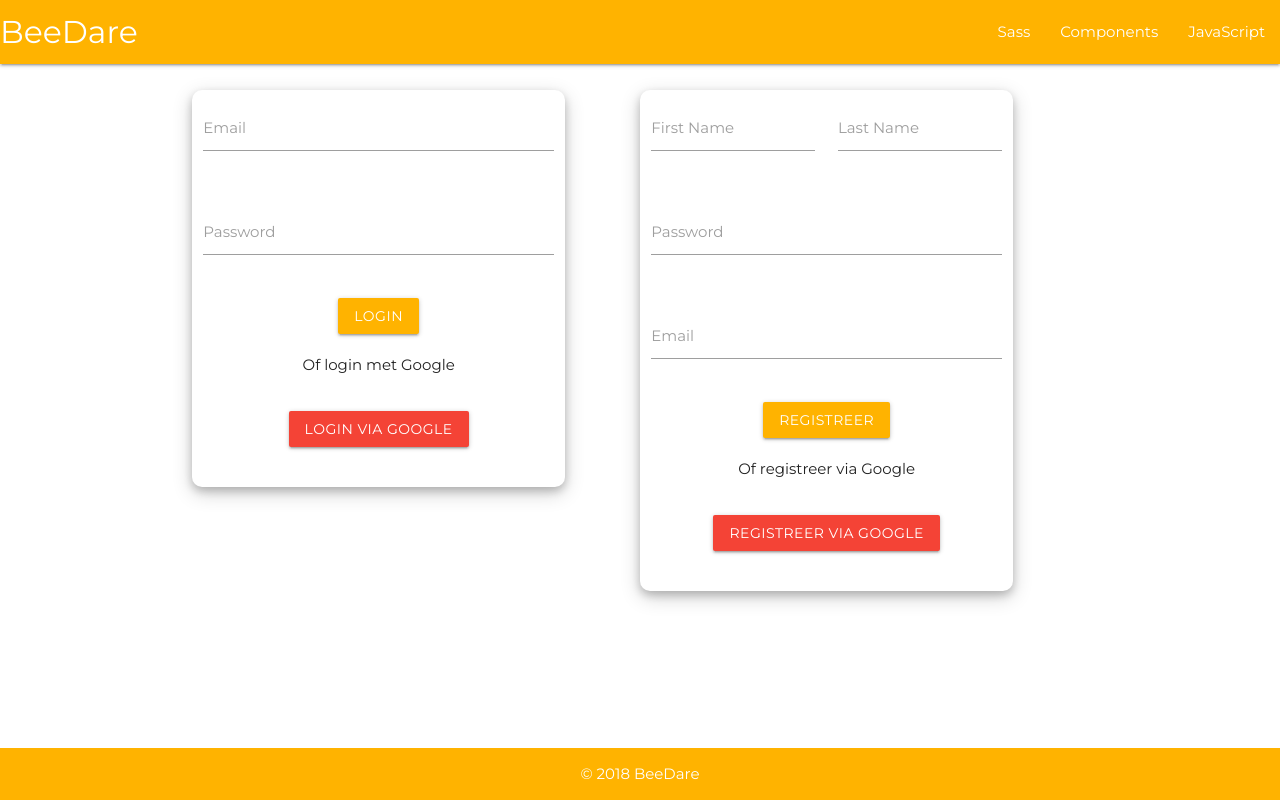
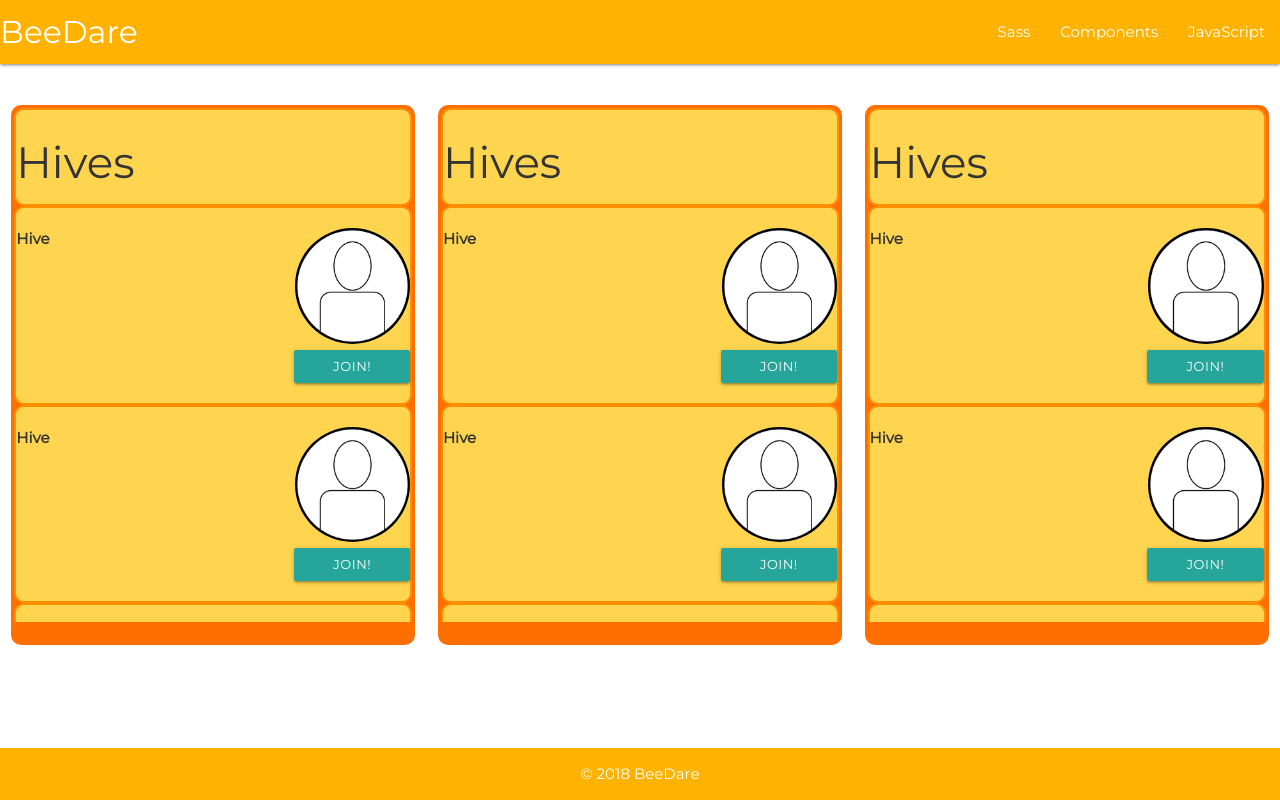
Before and after one commit to gijsentius/BeeDare, a React (Create React App) app in the folder frontend/: page / in a window 1280 px wide. Built offline with nearby package versions, Linux system fonts and the light colour scheme.

Commit message:
Merge branch 'frontend' of github.com:gijs3ntius/Project_2_4 into frontend

```diff
--- a/frontend/src/components/app/App.js
+++ b/frontend/src/components/app/App.js
@@ -2,6 +2,7 @@ import React, {Component} from 'react';
 import './App.css';
 import {BrowserRouter as Router, Route, Link} from "react-router-dom";
 import LoginRegisterPage from '../user_interaction/login-registerpage';
+import NewsFeedPage from "../NewsFeed/NewsFeedPage";
 
 class App extends Component {
     render() {
@@ -19,7 +20,7 @@ class App extends Component {
                         </div>
                     </nav>
                     <div className="content">
-                        <Route exact path="/" component={LoginRegisterPage}/>
+                        <Route exact path="/" component={NewsFeedPage}/>
                     </div>
                 </div>
             </Router>
```
Also changed, not shown: frontend/src/components/personalCard/PersonalCard.js (added, +17 -0 lines).
